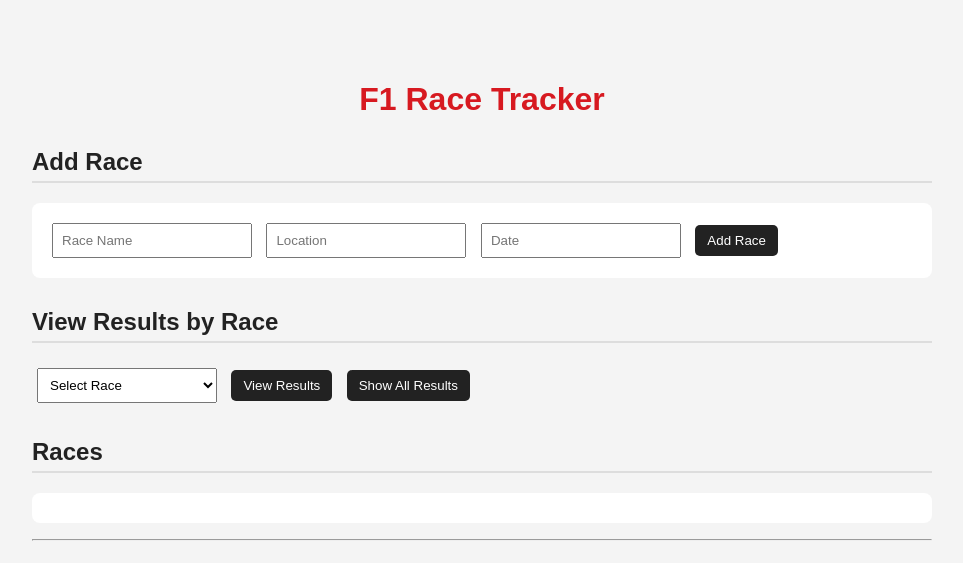
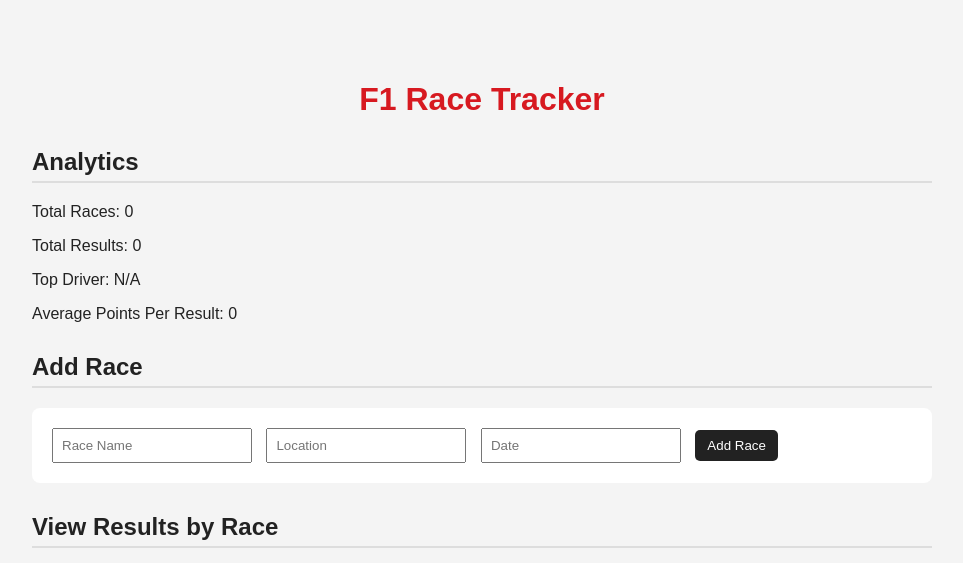
Before and after one commit to philipcullen93/WSAA_Project, a Flask app: page / in a window 1280 px wide. Shown: the top 563 px of the page, without its empty margins (158-1121 px from the left). Run offline with Flask 3, Linux system fonts and the light colour scheme; data that the repository does not hold is empty.

Commit message:
Added basic analytics functionality to frontend.

```diff
--- a/f1_race_tracker/static/script.js
+++ b/f1_race_tracker/static/script.js
@@ -15,6 +15,12 @@ const raceIdDropdown = document.getElementById("raceId");
 const viewRaceIdDropdown = document.getElementById("viewRaceId");
 const viewResultsButton = document.getElementById("viewResultsButton");
 const showAllResultsButton = document.getElementById("showAllResultsButton");
+
+// Get references to analytics display elements
+const totalRaces = document.getElementById("totalRaces");
+const totalResults = document.getElementById("totalResults");
+const topDriver = document.getElementById("topDriver");
+const averagePoints = document.getElementById("averagePoints");
 
 
 // Fetch all races from the Flask API and display them
@@ -59,6 +65,7 @@ function loadRaces() {
                         console.log(data);
                         loadRaces();
                         loadResults();
+                        loadAnalytics();
                     })
                     .catch(error => {
                         console.error("Error deleting race:", error);
@@ -224,6 +231,52 @@ function loadResultsForRace(raceId) {
     });
 }
 
+// Load simple analytics based on current races and results
+function loadAnalytics() {
+    Promise.all([
+        fetch(racesApiUrl).then(response => response.json()),
+        fetch(resultsApiUrl).then(response => response.json())
+    ])
+    .then(([races, results]) => {
+        totalRaces.textContent = races.length;
+        totalResults.textContent = results.length;
+
+        if (results.length === 0) {
+            topDriver.textContent = "N/A";
+            averagePoints.textContent = "0";
+            return;
+        }
+
+        let driverPoints = {};
+
+        results.forEach(result => {
+            if (!driverPoints[result.driver_name]) {
+                driverPoints[result.driver_name] = 0;
+            }
+
+            driverPoints[result.driver_name] += result.points;
+        });
+
+        let topDriverName = "";
+        let topDriverPoints = -1;
+
+        for (const driver in driverPoints) {
+            if (driverPoints[driver] > topDriverPoints) {
+                topDriverName = driver;
+                topDriverPoints = driverPoints[driver];
+            }
+        }
+
+        const totalPoints = results.reduce((sum, result) => sum + result.points, 0);
+        const average = totalPoints / results.length;
+
+        topDriver.textContent = `${topDriverName} (${topDriverPoints} points)`;
+        averagePoints.textContent = average.toFixed(2);
+    })
+    .catch(error => {
+        console.error("Error loading analytics:", error);
+    });
+}
 
 // Handle form submission for adding or editing a race
 raceForm.addEventListener("submit", function(event) {
@@ -256,6 +309,7 @@ raceForm.addEventListener("submit", function(event) {
 
         loadRaces();
         loadResults();
+        loadAnalytics();
     })
     .catch(error => {
         console.error("Error saving race:", error);
@@ -332,6 +386,7 @@ resultForm.addEventListener("submit", function(event) {
                     loadResultsForRace(viewRaceIdDropdown.value);
                 } else {
                     loadResults();
+                    loadAnalytics();
                 }
             })
             .catch(error => {
@@ -361,9 +416,11 @@ viewResultsButton.addEventListener("click", function() {
 showAllResultsButton.addEventListener("click", function() {
     viewRaceIdDropdown.value = "";
     loadResults();
+    loadAnalytics();
 });
 
 
 // Load existing data when the page first opens
 loadRaces();
 loadResults();
+loadAnalytics();
--- a/f1_race_tracker/templates/index.html
+++ b/f1_race_tracker/templates/index.html
@@ -7,6 +7,14 @@
 <body>
 
     <h1>F1 Race Tracker</h1>
+
+    <section id="analyticsSection">
+    <h2>Analytics</h2>
+    <p>Total Races: <span id="totalRaces">0</span></p>
+    <p>Total Results: <span id="totalResults">0</span></p>
+    <p>Top Driver: <span id="topDriver">N/A</span></p>
+    <p>Average Points Per Result: <span id="averagePoints">0</span></p>
+</section>
 
     <!-- Form to add a new race -->
     <h2>Add Race</h2>
```
